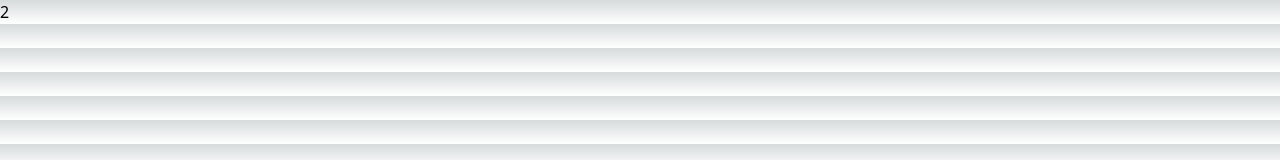
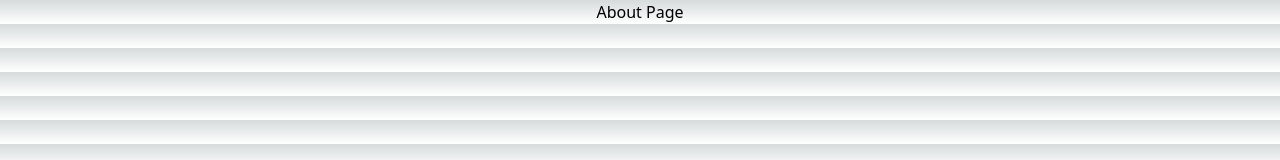
Before and after one commit to Usman-Ashfi/react-gc, a Next.js app: page /about in a window 1280 px wide. Shown: the top 160 px of the page. Built offline with nearby package versions, Linux system fonts and the light colour scheme.

Commit message:
dynamic page

```diff
--- /dev/null
+++ b/src/app/about/[slug]/page.jsx
@@ -0,0 +1,14 @@
+"use client";
+import React from "react";
+
+const page = ({params}) => {
+  console.log(params);
+
+  //   var res = {
+  //     title: param.params.slug,
+  //     description: "sdsdsd"
+  //   }
+  return <div>Dynamic Page</div>;
+};
+
+export default page;
--- a/src/app/about/page.jsx
+++ b/src/app/about/page.jsx
@@ -1,16 +1,16 @@
-"use client"
+"use client";
 
-import React, { useState } from 'react'
+import React, { useState } from "react";
 
 const page = () => {
-    const [name,setName] = useState(2)
+  const [name, setName] = useState("About Page");
 
-    console.log(name)
+  console.log(name);
   return (
-    <div  className='hi'>
-        <button onClick={()=>setName("hi")}> {name}</button>
+    <div className="flex justify-center items-center">
+      <button onClick={() => setName("hi")}> {name}</button>
     </div>
-  )
-}
+  );
+};
 
-export default page
+export default page;
--- a/src/app/layout.js
+++ b/src/app/layout.js
@@ -3,8 +3,7 @@ import "./globals.css";
 import { usePathname } from "next/navigation";
 
 export default function RootLayout({ children }) {
-  const pathname = usePathname();
-  console.log(pathname);
+
   return (
     <html lang="en">
       <body>{children}</body>
--- a/src/components/Hero.jsx
+++ b/src/components/Hero.jsx
@@ -1,6 +1,8 @@
+import Link from "next/link";
 import React from "react";
 
 const Hero = () => {
+  var lk = "ali";
   return (
     <section>
       <div className="dark:bg-violet-400">
@@ -13,12 +15,13 @@ const Hero = () => {
             ab amet vero eaque explicabo!
           </p>
           <div className="flex flex-wrap justify-center">
-            <button
+            <Link
+              href={`about/${lk}`}
               type="button"
               className="px-8 py-3 m-2 text-lg font-semibold rounded dark:bg-gray-800 dark:text-gray-50"
             >
               Get started
-            </button>
+            </Link>
             <button
               type="button"
               className="px-8 py-3 m-2 text-lg border rounded dark:border-gray-700 dark:text-gray-900"
```
